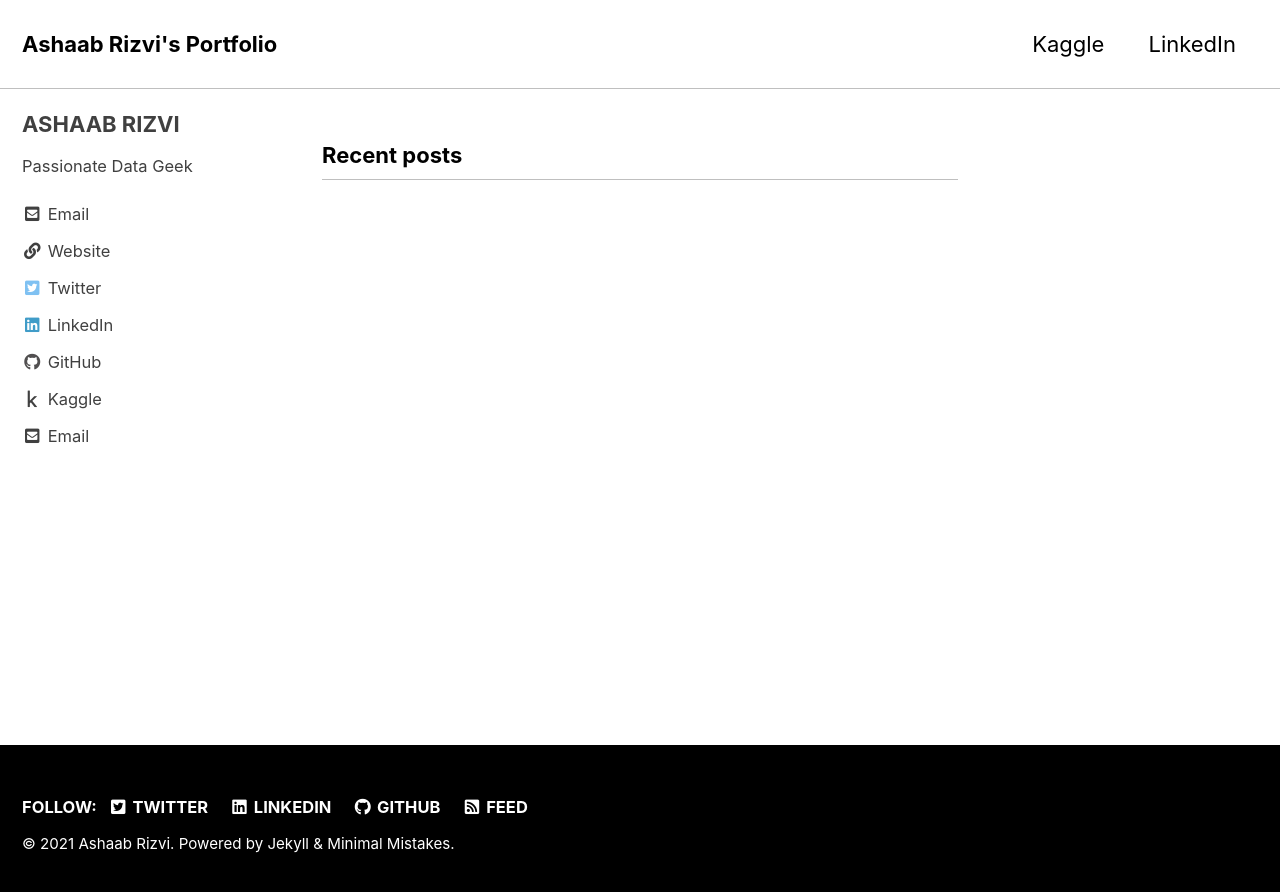
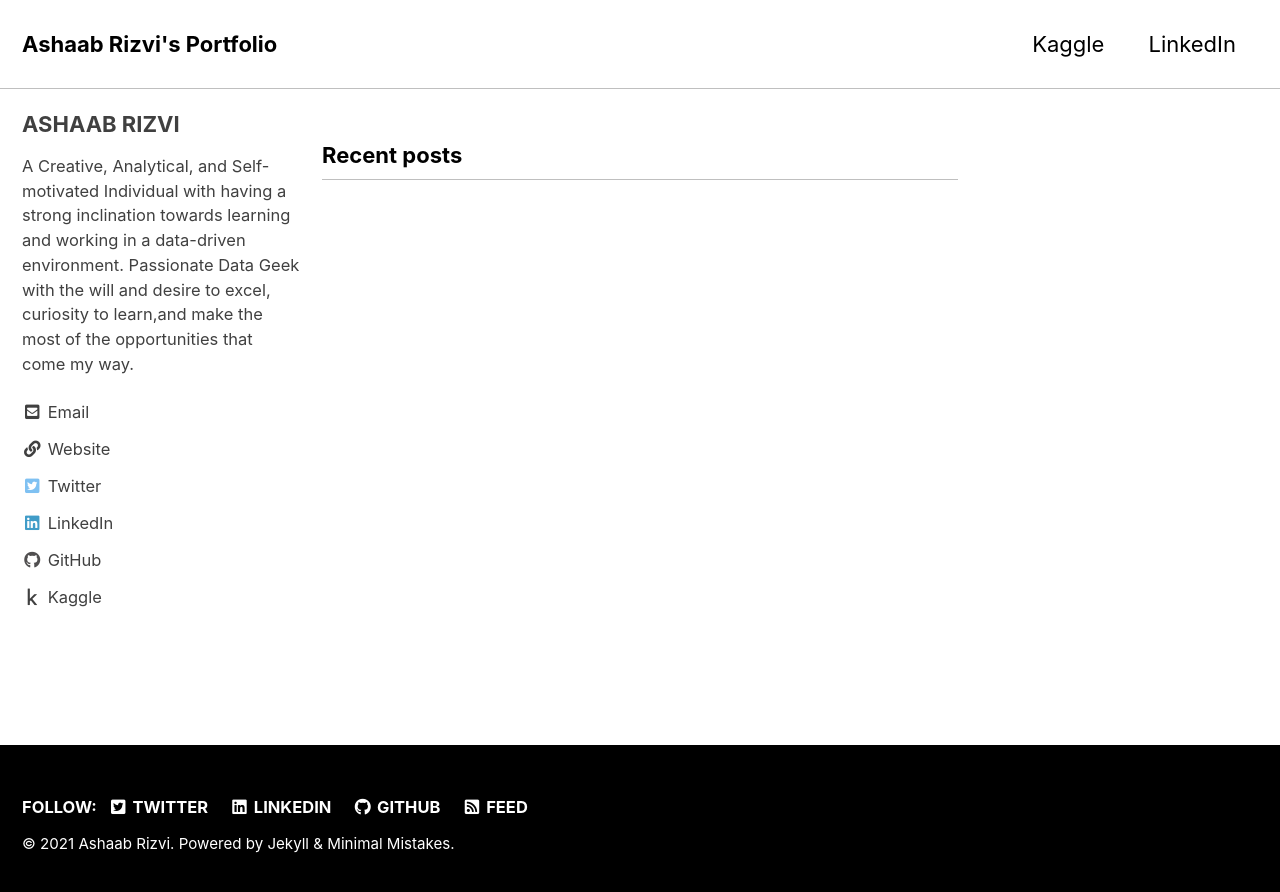
Before and after one commit to samjammy/ashaabrizvi.github.io, a Jekyll site: the page built from index.html, in a window 1280 px wide. Shown: the top 892 px of the page. Built offline with Jekyll 4.4.1, drawn with Linux system fonts in a browser that asks for light colours; cached includes are drawn as plain includes; the list of posts is cut into pages by our own code.

Commit message:
Update _config.yml

```diff
--- a/_config.yml
+++ b/_config.yml
@@ -20,7 +20,7 @@ title                    : "Ashaab Rizvi's Portfolio"
 title_separator          : "-"
 subtitle                 :  # site tagline that appears below site title in masthead
 name                     : "Ashaab Rizvi"
-description              : "A Creative, Analytical, and Self-motivated Individual with having a strong inclination towards learning and working in a data-driven environment. Passionate Data Geek with the will and desire to excel, curiosity to learn,and make the most of the opportunities that come my way."
+description              : # "A Creative, Analytical, and Self-motivated Individual with having a strong inclination towards learning and working in a data-driven environment. Passionate Data Geek with the will and desire to excel, curiosity to learn,and make the most of the opportunities that come my way."
 url                      : "https://ashaabrizvi.github.io" # the base hostname & protocol for your site e.g. "https://mmistakes.github.io"
 baseurl                  : # the subpath of your site, e.g. "/blog"
 repository               : # GitHub username/repo-name e.g. "mmistakes/minimal-mistakes"
@@ -95,9 +95,9 @@ analytics:
 author:
   name             : "ASHAAB RIZVI"
   avatar           : # path of avatar image, e.g. "/assets/images/bio-photo.jpg"
-  bio              : "Passionate Data Geek"
+  bio              : "A Creative, Analytical, and Self-motivated Individual with having a strong inclination towards learning and working in a data-driven environment. Passionate Data Geek with the will and desire to excel, curiosity to learn,and make the most of the opportunities that come my way."
   location         : # location
-  email            : ashaabrizvi11@gmail.com
+  email            : # mail
   links:
     - label: "Email"
       icon: "fas fa-fw fa-envelope-square"
```
